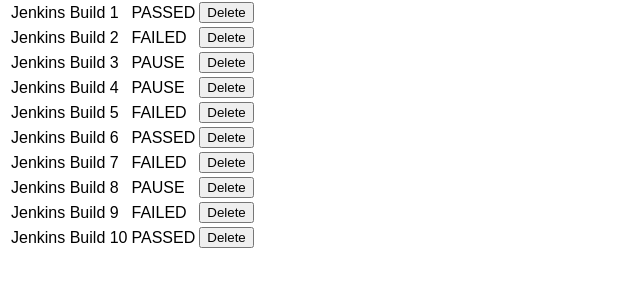
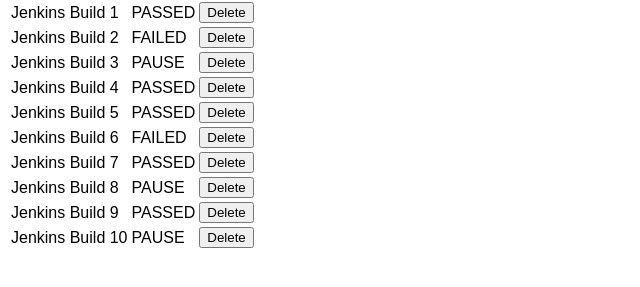
Before and after one commit to akfike/periscope-project, an Angular app: page / in a window 1280 px wide. Shown: the part 279-566 px from the top of the page, without its empty margins (0-640 px from the left). Built offline with nearby package versions, Linux system fonts and the light colour scheme.

Commit message:
add PASSED FAILED PAUSE response

```diff
--- a/src/app/build.ts
+++ b/src/app/build.ts
@@ -1,5 +1,4 @@
-import { Status } from "./status-options";
 export interface Build {
-    name: string;
-    status: Status;
+    name: string,
+    status: "PASSED" | "FAILED" | "PAUSE"
 }
--- a/src/app/builds/builds.component.ts
+++ b/src/app/builds/builds.component.ts
@@ -2,7 +2,6 @@
 import { Build } from '../build';
 import { BUILDS } from '../mock-builds';
 import { BuildService } from '../build.service';
-import { Status } from '../status-options';
 
 @Component({
   selector: 'app-builds',
@@ -12,7 +11,7 @@
 export class BuildsComponent {
   builds = BUILDS;
   buildURL = "";
-  build: Build = { name: 'Empty', status: Status.Failed};
+  build: Build = { name: 'Empty', status: "FAILED"};
 
   constructor(private buildService: BuildService) {}
 
@@ -20,7 +19,7 @@
     if (this.buildURL !== "") {
       this.getBuildStatus()
       this.builds.push(this.build);
-      this.build = { name: 'Empty', status: Status.Failed };
+      this.build = { name: 'Empty', status: "FAILED"};
     }
   }
 
--- a/src/app/mock-builds.ts
+++ b/src/app/mock-builds.ts
@@ -1,15 +1,14 @@
 import { Build } from "./build";
-import { Status } from "./status-options";
 
 export const BUILDS: Build[] = [
-    { name: "Jenkins Build 1", status: Status.Passed},
-    { name: "Jenkins Build 2", status: Status.Failed},
-    { name: "Jenkins Build 3", status: Status.InProgress},
-    { name: "Jenkins Build 4", status: Status.InProgress},
-    { name: "Jenkins Build 5", status: Status.Failed},
-    { name: "Jenkins Build 6", status: Status.Passed},
-    { name: "Jenkins Build 7", status: Status.Failed},
-    { name: "Jenkins Build 8", status: Status.InProgress},
-    { name: "Jenkins Build 9", status: Status.Failed},
-    { name: "Jenkins Build 10", status: Status.Passed}
+    { name: "Jenkins Build 1", status: "PASSED"},
+    { name: "Jenkins Build 2", status: "FAILED"},
+    { name: "Jenkins Build 3", status: "PAUSE"},
+    { name: "Jenkins Build 4", status: "PASSED"},
+    { name: "Jenkins Build 5", status: "PASSED"},
+    { name: "Jenkins Build 6", status: "FAILED"},
+    { name: "Jenkins Build 7", status: "PASSED"},
+    { name: "Jenkins Build 8", status: "PAUSE"},
+    { name: "Jenkins Build 9", status: "PASSED"},
+    { name: "Jenkins Build 10", status: "PAUSE"}
 ];
--- a/src/app/mock-get-status-response.ts
+++ b/src/app/mock-get-status-response.ts
@@ -1,7 +1,6 @@
-import { Build } from "./build";
-import { Status } from "./status-options";
+import { Build } from "./build"
 
 export const mockGetStatusResponse: Build = {
     name: "Mock Jenkins Build",
-    status: Status.Passed
+    status: "PASSED"
 }
--- a/src/app/status-options.ts
+++ /dev/null
@@ -1,5 +0,0 @@
-export enum Status {
-    Passed = "PASSED",
-    Failed = "FAILED",
-    InProgress = "PAUSE"
-}
```
